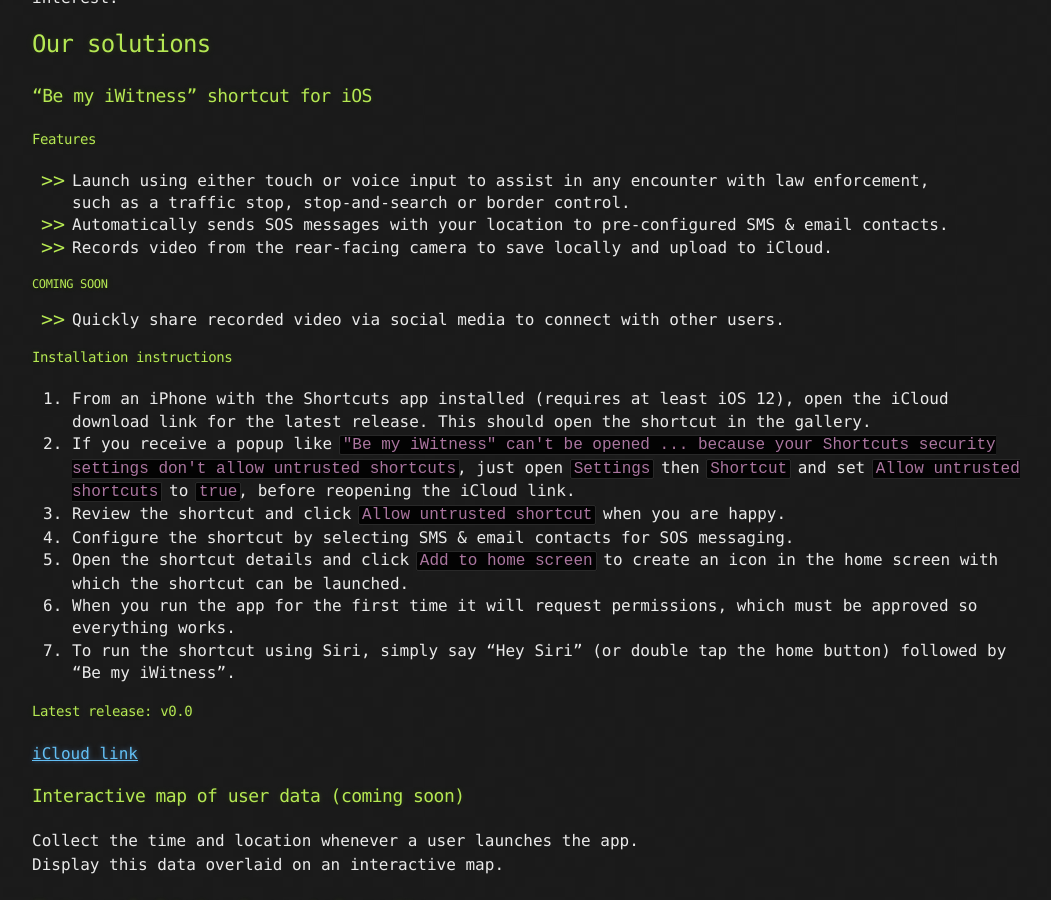
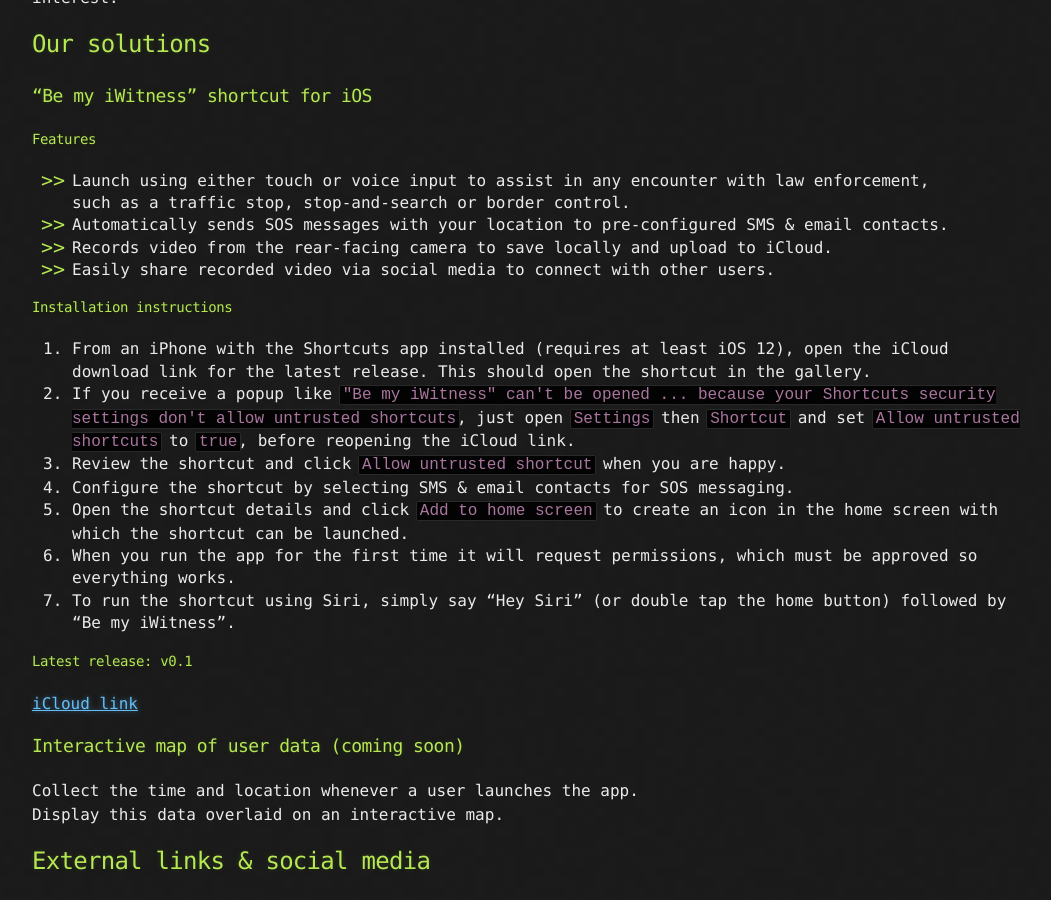
Before and after one commit to i-witness/i-witness.github.io, a Jekyll site: the page built from docs/index.md, in a window 1280 px wide and 900 px high, scrolled down 648 px. Shown: the whole window, without its empty margins (108-1159 px from the left). Built offline with Jekyll 4.4.1, drawn with Linux system fonts in a browser that asks for light colours.

```diff
--- a/docs/index.md
+++ b/docs/index.md
@@ -28,10 +28,7 @@ In a world where the state keeps an eye on every citizen, this project aims to u
   such as a traffic stop, stop-and-search or border control.
 - Automatically sends SOS messages with your location to pre-configured SMS & email contacts.
 - Records video from the rear-facing camera to save locally and upload to iCloud.
-
-##### Coming soon
-
-- Quickly share recorded video via social media to connect with other users.
+- Easily share recorded video via social media to connect with other users.
 
 #### Installation instructions
 
@@ -43,9 +40,9 @@ In a world where the state keeps an eye on every citizen, this project aims to u
 6. When you run the app for the first time it will request permissions, which must be approved so everything works.
 7. To run the shortcut using Siri, simply say "Hey Siri" (or double tap the home button) followed by "Be my iWitness".
 
-#### Latest release: v0.0
+#### Latest release: v0.1
 
-[iCloud link](https://www.icloud.com/shortcuts/bf4f655f2d9b404697b9688037ed8be0)
+[iCloud link](https://www.icloud.com/shortcuts/4f763cf011454398b3ee25d635b6f2f6)
 
 ### Interactive map of user data (coming soon)
 
```
